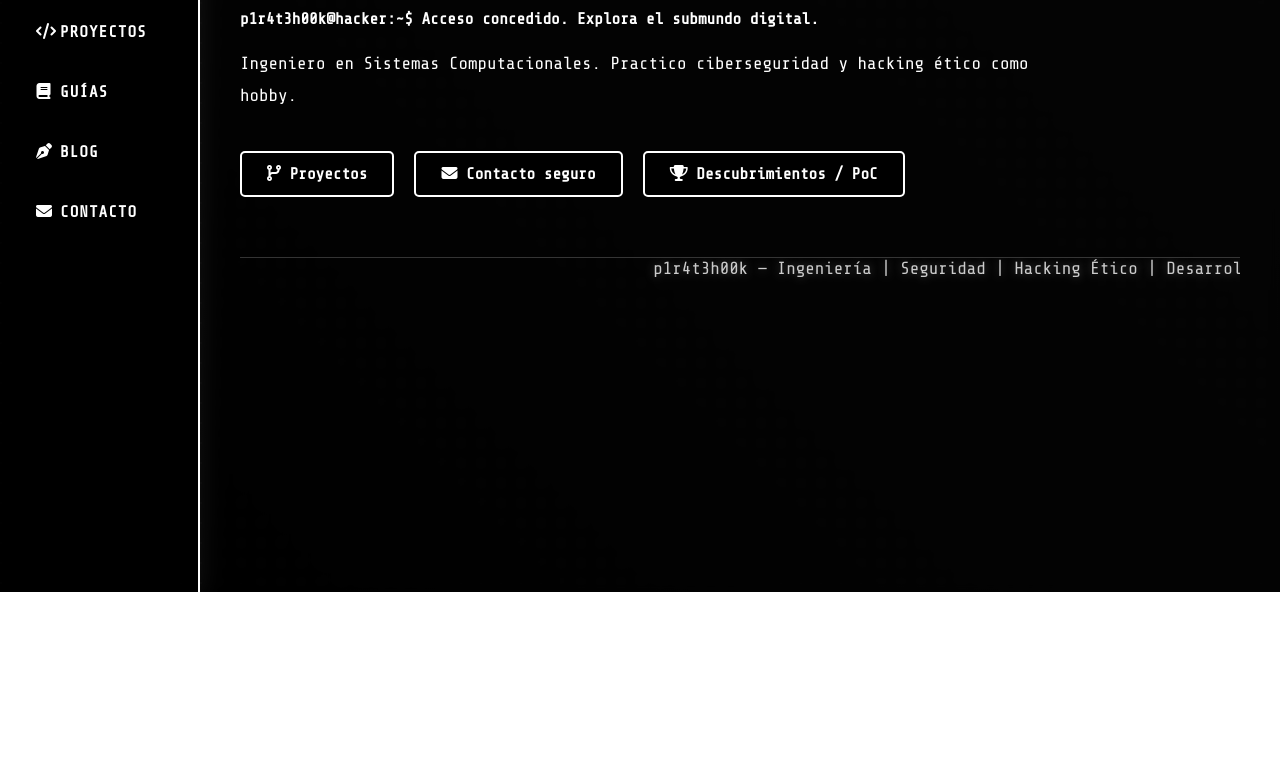
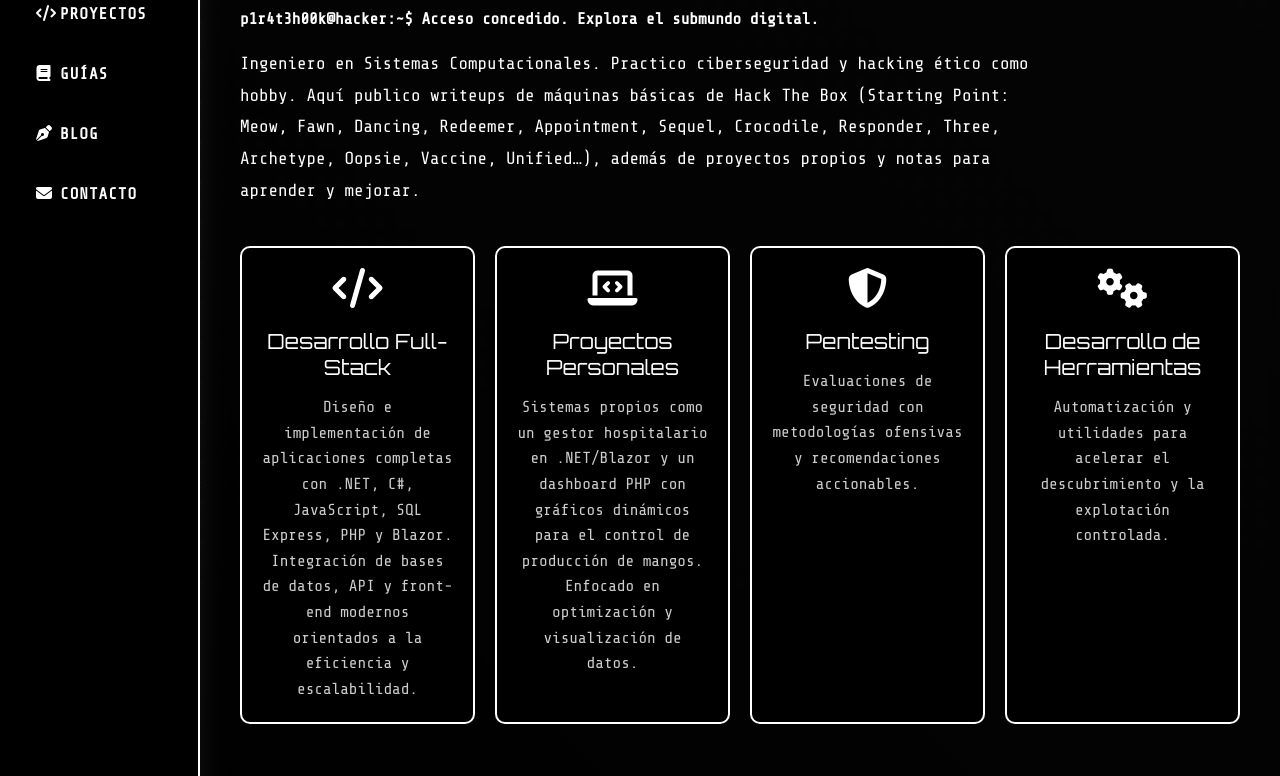
Before and after one commit to gabrie1Hz/gabrie1Hz-gabrie1Hz.github.io, a plain HTML site: page index.html in a window 1280 px wide. Shown: the part 208-984 px from the top of the page. Before the commit the page ends 800 px from the top, so only its background shows below. Drawn offline with nearby package versions, Linux system fonts and the light colour scheme.

Commit message:
Update index.html

```diff
--- a/index.html
+++ b/index.html
@@ -13,7 +13,7 @@
     *{margin:0;padding:0;box-sizing:border-box}
     body{
       background:linear-gradient(45deg,#000,#0a0a0a,#111);
-      color:#fff;font-family:'Share Tech Mono',monospace;min-height:100vh;
+      color:#fff;font-family:'Share Tech Mono',monospace;min-height:100vh
     }
     body::before{
       content:"";position:fixed;inset:0;
@@ -60,27 +60,6 @@
     .social-link{color:#fff;text-decoration:none;padding:12px 25px;border:2px solid #fff;border-radius:5px;transition:.3s;background:rgba(0,0,0,.8);font-weight:bold}
     .social-link:hover{background:rgba(255,255,255,.1);box-shadow:0 0 15px rgba(255,255,255,.5);transform:translateY(-3px)}
 
-    .ticker-container {
-      margin-top: 60px;
-      border-top: 1px solid rgba(255,255,255,.2);
-      overflow: hidden;
-      position: relative;
-      height: 30px;
-    }
-    .ticker {
-      display: inline-block;
-      white-space: nowrap;
-      position: absolute;
-      animation: tickerMove 20s linear infinite;
-      font-size: 1.1em;
-      color: #ccc;
-      text-shadow: 0 0 10px rgba(255,255,255,.3);
-    }
-    @keyframes tickerMove {
-      0% { transform: translateX(100%); }
-      100% { transform: translateX(-100%); }
-    }
-
     @media (max-width:768px){
       #container{flex-direction:column}
       #sidebar{width:100%;border-right:none;border-bottom:2px solid #fff}
@@ -97,7 +76,7 @@
         <img src="gotr00t_wallpaper.png" alt="p1r4t3h00k logo">
       </div>
       <a href="index.html" class="nav-link active"><i class="fas fa-home"></i>Inicio</a>
-      <a href="poc.html" class="nav-link"><i class="fas fa-terminal"></i>Laboratorio</a>
+      <a href="poc.html" class="nav-link"><i class="fas fa-bug"></i>PoC</a>
       <a href="projects.html" class="nav-link"><i class="fas fa-code"></i>Proyectos</a>
       <a href="guides.html" class="nav-link"><i class="fas fa-book"></i>Guías</a>
       <a href="blog.html" class="nav-link"><i class="fas fa-pen-nib"></i>Blog</a>
@@ -111,27 +90,95 @@
 
       <div class="description">
         Ingeniero en Sistemas Computacionales. Practico ciberseguridad y hacking ético como hobby.
+        Aquí publico writeups de máquinas básicas de Hack The Box (Starting Point: Meow, Fawn, Dancing,
+        Redeemer, Appointment, Sequel, Crocodile, Responder, Three, Archetype, Oopsie, Vaccine, Unified…),
+        además de proyectos propios y notas para aprender y mejorar.
       </div>
 
-      <div class="social-links">
-        <a href="projects.html" class="social-link"><i class="fas fa-code-branch"></i> Proyectos</a>
-        <a href="contact.html" class="social-link"><i class="fas fa-envelope"></i> Contacto seguro</a>
-        <a href="poc.html" class="social-link"><i class="fas fa-trophy"></i> Descubrimientos / PoC</a>
+      <div class="skills-grid">
+        <div class="skill-card">
+          <div class="skill-icon"><i class="fas fa-code"></i></div>
+          <div class="skill-title">Desarrollo Full-Stack</div>
+          <div class="skill-description">
+            Diseño e implementación de aplicaciones completas con .NET, C#, JavaScript, SQL Express, PHP y Blazor.
+            Integración de bases de datos, API y front-end modernos orientados a la eficiencia y escalabilidad.
+          </div>
+        </div>
+
+        <div class="skill-card">
+          <div class="skill-icon"><i class="fas fa-laptop-code"></i></div>
+          <div class="skill-title">Proyectos Personales</div>
+          <div class="skill-description">
+            Sistemas propios como un gestor hospitalario en .NET/Blazor y un dashboard PHP con gráficos dinámicos
+            para el control de producción de mangos. Enfocado en optimización y visualización de datos.
+          </div>
+        </div>
+
+        <div class="skill-card">
+          <div class="skill-icon"><i class="fas fa-shield-alt"></i></div>
+          <div class="skill-title">Pentesting</div>
+          <div class="skill-description">
+            Evaluaciones de seguridad con metodologías ofensivas y
+            recomendaciones accionables.
+          </div>
+        </div>
+
+        <div class="skill-card">
+          <div class="skill-icon"><i class="fas fa-cogs"></i></div>
+          <div class="skill-title">Desarrollo de Herramientas</div>
+          <div class="skill-description">
+            Automatización y utilidades para acelerar el descubrimiento y la
+            explotación controlada.
+          </div>
+        </div>
       </div>
 
-      <div class="ticker-container">
-        <div id="ticker" class="ticker">
-          p1r4t3h00k — Ingeniería | Seguridad | Hacking Ético | Desarrollo | Aprendizaje continuo
-        </div>
+      <br>
+      <div class="social-links">
+        <a href="https://github.com/p1r4t3h00k" target="_blank" rel="noopener" class="social-link">
+          <i class="fab fa-github"></i> Arsenal de GitHub
+        </a>
+        <a href="contact.html" class="social-link">
+          <i class="fas fa-envelope"></i> Contacto seguro
+        </a>
+        <a href="poc.html" class="social-link">
+          <i class="fas fa-trophy"></i> Descubrimientos / PoC
+        </a>
       </div>
+
+      <br><br><br>
+      <h3>
+        <marquee id="ticker" behavior="scroll" direction="left" scrollamount="6">
+          p1r4t3h00k — Ingeniero en Sistemas • Ciberseguridad & Hacking Ético • Writeups HTB (Starting Point)
+        </marquee>
+      </h3>
     </div>
   </div>
 
   <script>
+    document.querySelectorAll('.skill-card').forEach(card=>{
+      card.addEventListener('mouseenter',()=>card.style.borderColor='#cccccc');
+      card.addEventListener('mouseleave',()=>card.style.borderColor='#ffffff');
+    });
+
     setTimeout(()=>{
       const t=document.querySelector('.terminal-prompt');
       if(t) t.textContent='p1r4t3h00k@hacker:~$ Acceso concedido. Explora el submundo digital.';
     },2000);
+
+    const phrases=[
+      'p1r4t3h00k — Ingeniero en Sistemas Computacionales',
+      'Ciberseguridad & Hacking Ético como hobby',
+      'Writeups de Hack The Box: Meow, Fawn, Dancing, Redeemer, Appointment…',
+      'Aprendiendo, documentando y compartiendo conocimiento',
+      'Starting Point (Tier 0 a Tier 3) — paso a paso y sin humo'
+    ];
+    let i=0;
+    const ticker=document.getElementById('ticker');
+    setInterval(()=>{
+      i=(i+1)%phrases.length;
+      if(ticker) ticker.textContent=phrases[i];
+    },6000);
   </script>
 </body>
 </html>
```
